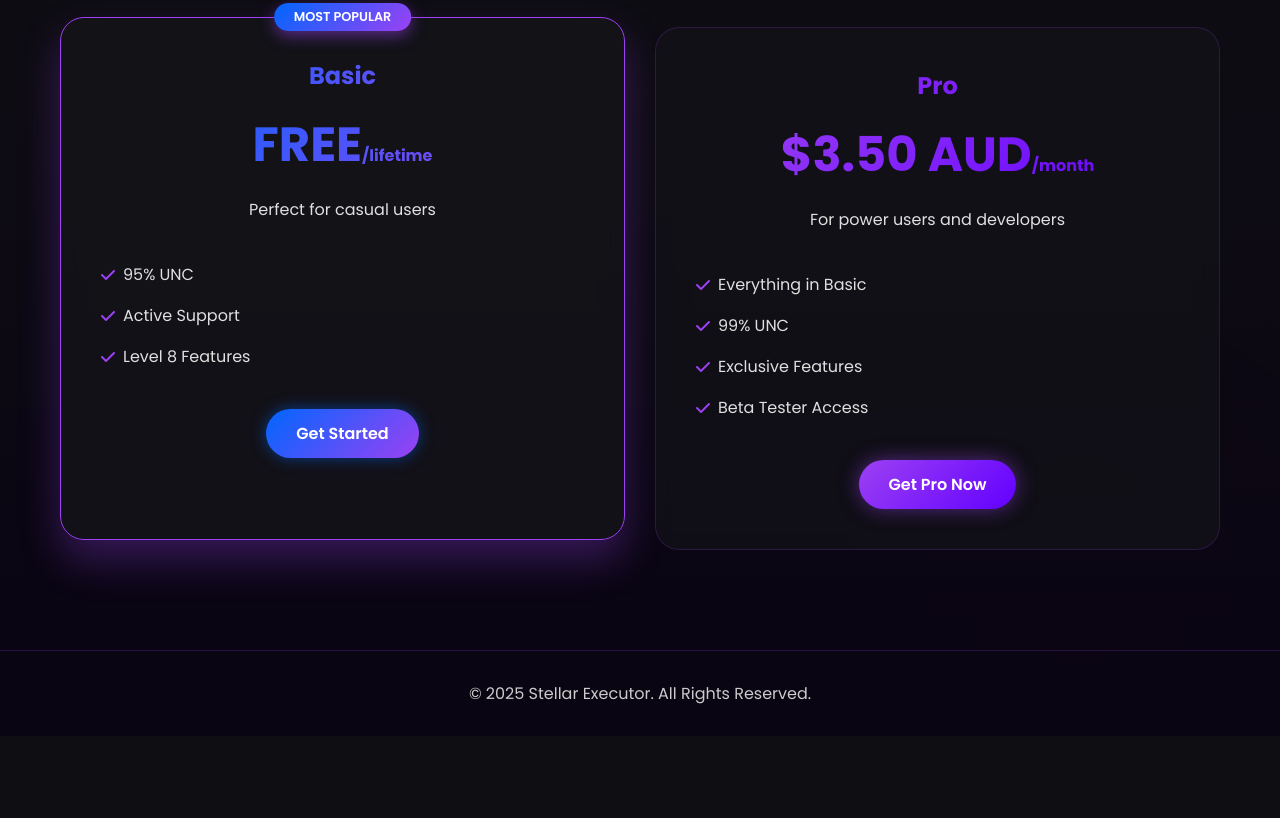
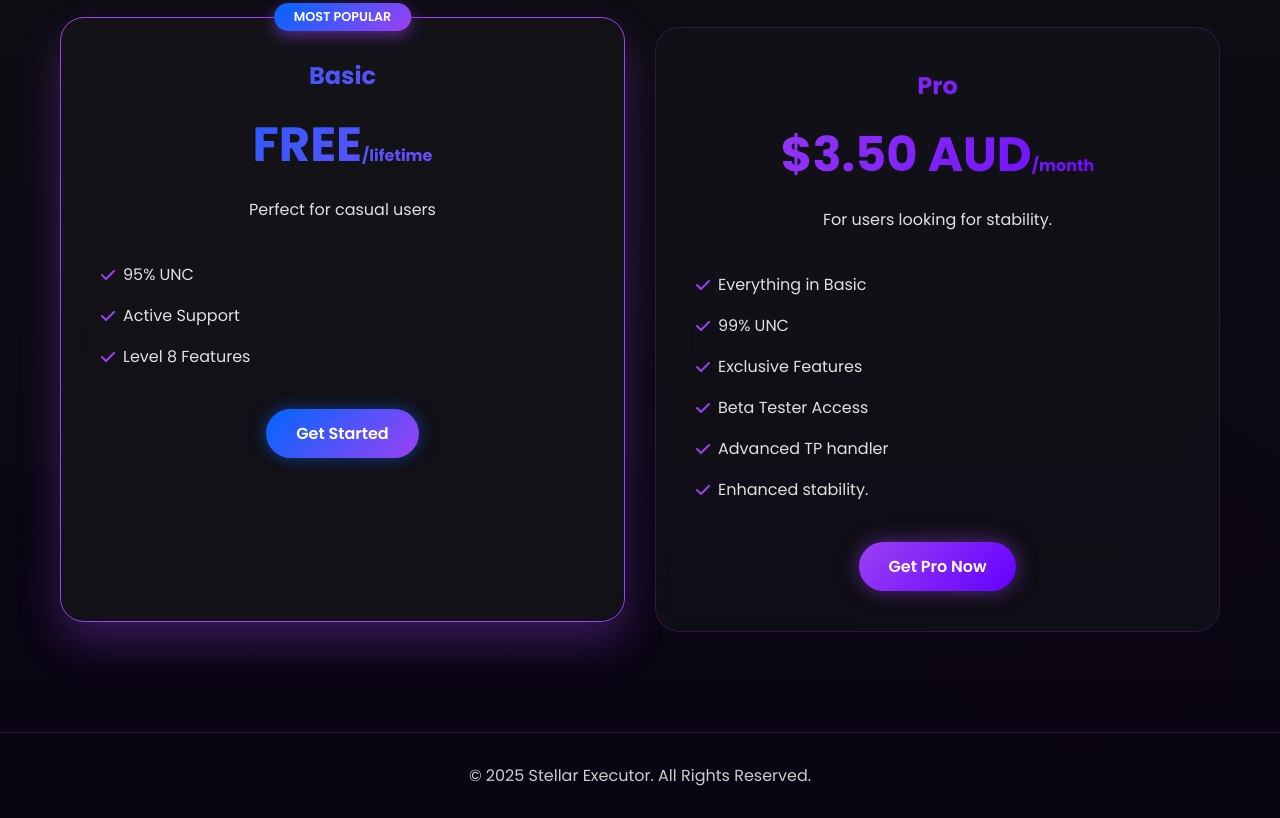
Before and after one commit to getproton/getproton-, a plain HTML site: page index.html in a window 1280 px wide. Shown: the part 3369-4187 px from the top of the page. Before the commit the page ends 4105 px from the top, so only its background shows below. Drawn offline with nearby package versions, Linux system fonts and the light colour scheme.

Commit message:
Update index.html

```diff
--- a/index.html
+++ b/index.html
@@ -954,7 +954,7 @@
                     <div class="price" style="font-size: 3rem; font-weight: 700; margin-bottom: 1rem; background: linear-gradient(135deg, #9c41f3, #6200ff); -webkit-background-clip: text; -webkit-text-fill-color: transparent;">
                         $3.50 AUD<span style="font-size: 1rem; color: var(--secondary-color);">/month</span>
                     </div>
-                    <p style="color: var(--secondary-color); margin-bottom: 1.5rem;">For power users and developers</p>
+                    <p style="color: var(--secondary-color); margin-bottom: 1.5rem;">For users looking for stability.</p>
                 </div>
                 <ul class="features-list" style="list-style: none; margin-bottom: 2rem; text-align: left;">
                     <li style="padding: 0.5rem 0; color: var(--secondary-color); display: flex; align-items: center; gap: 0.5rem;">
@@ -968,6 +968,12 @@
                     </li>
                     <li style="padding: 0.5rem 0; color: var(--secondary-color); display: flex; align-items: center; gap: 0.5rem;">
                         <i class="fas fa-check" style="color: var(--primary-purple);"></i> Beta Tester Access
+                    </li>
+                          <li style="padding: 0.5rem 0; color: var(--secondary-color); display: flex; align-items: center; gap: 0.5rem;">
+                        <i class="fas fa-check" style="color: var(--primary-purple);"></i> Advanced TP handler
+                    </li>
+                          <li style="padding: 0.5rem 0; color: var(--secondary-color); display: flex; align-items: center; gap: 0.5rem;">
+                        <i class="fas fa-check" style="color: var(--primary-purple);"></i> Enhanced stability.
                     </li>
                 </ul>
                 <a href="404.html" class="pricing-btn" style="display: inline-block; background: var(--gradient-2); color: #fff; padding: 12px 30px; border-radius: 30px; text-decoration: none; font-weight: 600; transition: all 0.3s ease; box-shadow: 0 0 20px var(--glow-purple);">
```
